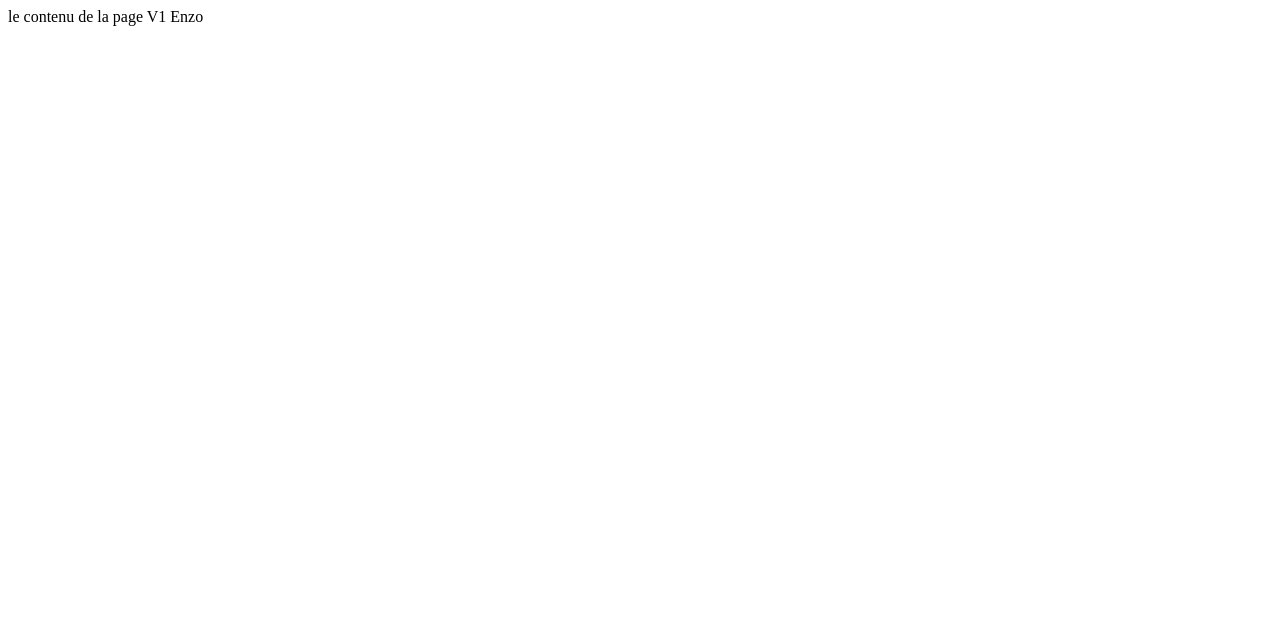
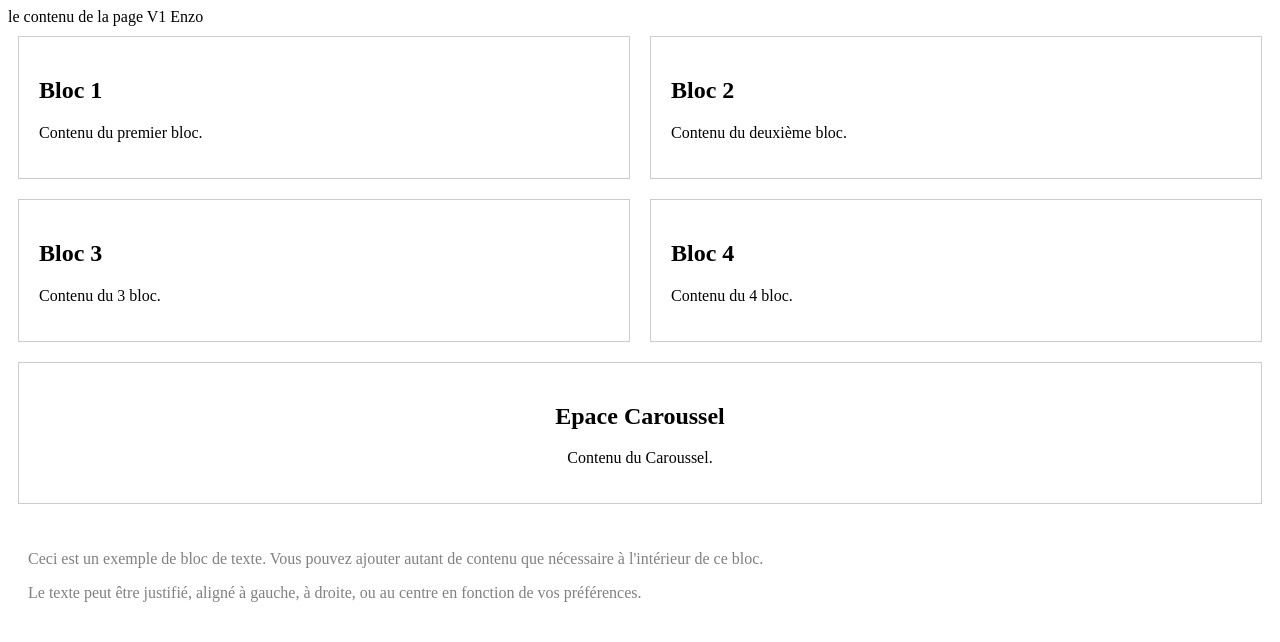
Before and after one commit to peter-2402/Apple---Ynov, a plain HTML site: page index.html in a window 1280 px wide. Drawn offline with Linux system fonts and the light colour scheme.

Commit message:
Update index.html

```diff
--- a/index.html
+++ b/index.html
@@ -3,8 +3,72 @@
 <head>
 <title>Titre de la page</title>
 <meta http-equiv="Content-Type" content="text/html; charset=UTF-8">
+<style>
+    /* La Partie CSS */
+    .container {
+        display: flex;
+    }
+
+    .block {
+        flex: 1;
+        margin: 10px;
+        padding: 20px;
+        border: 1px solid #ccc;
+    }
+    .block5centre {
+        flex: 1;
+        margin: 10px;
+        padding: 20px;
+        border: 1px solid #ccc;
+        justify-content: center;
+        align-items: center;
+        flex-direction: column;
+        text-align: center;
+    }
+    .text-block {
+            width: 60%;
+           color: gray;
+            text-align: justify; /* Alignement du texte */
+            padding: 20px;
+
+        }
+    </style>
+</style>
 </head>
 <body>
 le contenu de la page V1 Enzo
+
+<div class="container">
+    <div class="block">
+        <h2>Bloc 1</h2>
+        <p>Contenu du premier bloc.</p>
+    </div>
+
+    <div class="block">
+        <h2>Bloc 2</h2>
+        <p>Contenu du deuxième bloc.</p>
+    </div>
+</div>
+<div class="container">
+    <div class="block">
+        <h2>Bloc 3</h2>
+        <p>Contenu du 3 bloc.</p>
+    </div>
+
+    <div class="block">
+        <h2>Bloc 4</h2>
+        <p>Contenu du 4 bloc.</p>
+    </div>
+</div>
+<div class="block5centre">
+    <h2>Epace Caroussel</h2>
+    <p>Contenu du Caroussel.</p>
+</div>
+
+<div class="text-block">
+    <p>Ceci est un exemple de bloc de texte. Vous pouvez ajouter autant de contenu que nécessaire à l'intérieur de ce bloc.</p>
+    <p>Le texte peut être justifié, aligné à gauche, à droite, ou au centre en fonction de vos préférences.</p>
+</div>
+
 </body>
 </html>
```
